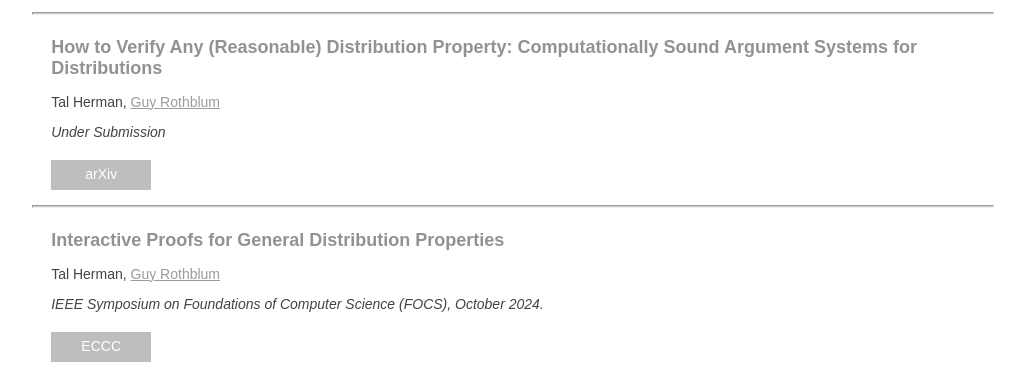
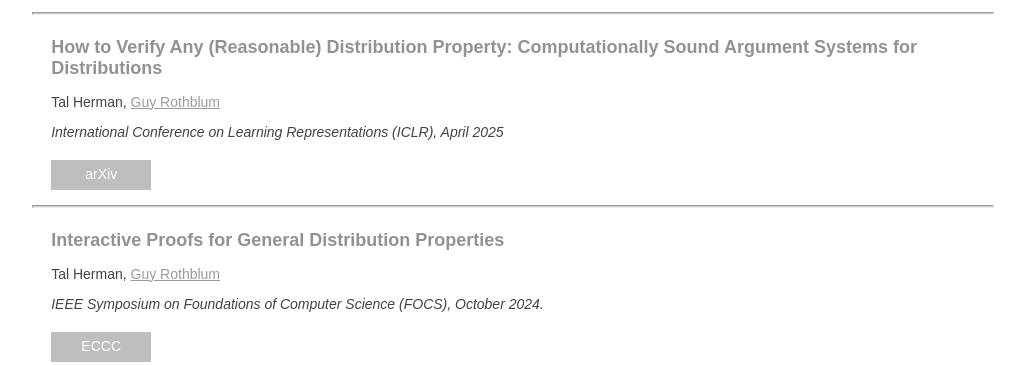
Before and after one commit to talherman/talherman.github.io, a plain HTML site: page index.html in a window 1280 px wide. Shown: the part 448-813 px from the top of the page, without its empty margins (128-1153 px from the left). Drawn offline with Linux system fonts and the light colour scheme.

Commit message:
Update index.html

```diff
--- a/index.html
+++ b/index.html
@@ -87,7 +87,7 @@
  </h2>
       <h3 class="sectionContentSubTitle">Tal Herman, <a href="https://guyrothblum.wordpress.com">Guy Rothblum
 </a>  </h3>
-      <h3 class="sectionContentSubTitle"><em>Under Submission </em></h3>
+      <h3 class="sectionContentSubTitle"><em> International Conference on Learning Representations (ICLR), April 2025 </em></h3>
 
       <!-- Second Title & company details  -->
 
```
